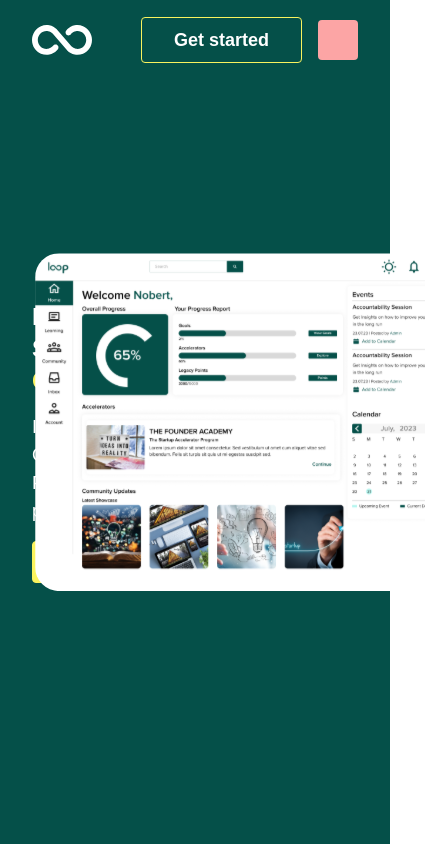
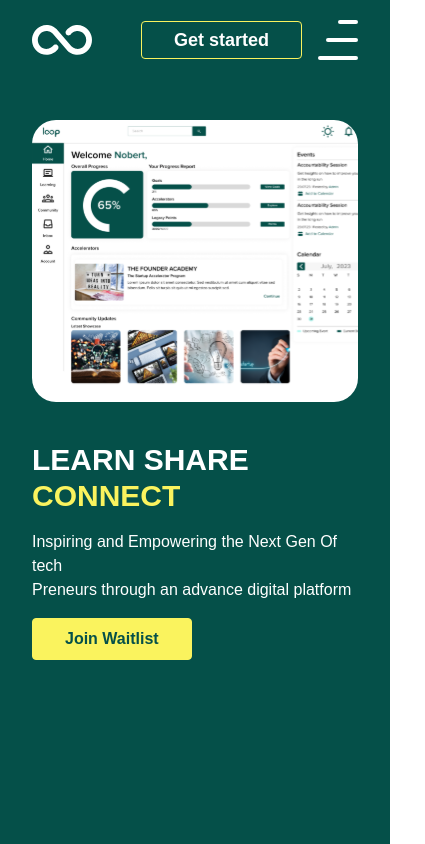
Before and after one commit to code-env/theloop, a Next.js app: page / in a window 390 px wide. Shown: the whole page, 425 px wide, since content can reach past the window. Built offline with nearby package versions, Linux system fonts and the light colour scheme; a web font is replaced by a local one.

Commit message:
making the responsiveness of the website

```diff
--- a/src/components/Hero.tsx
+++ b/src/components/Hero.tsx
@@ -26,13 +26,13 @@ const Hero = () => {
   const onSubmit = async (data: tFormSchema) => {};
 
   return (
-    <div className="hero flex items-center max-w-7xl mx-auto">
+    <div className="hero flex items-center max-w-7xl mx-auto max-sm:flex-col-reverse max-sm:gap-10 max-sm:py-10 max-sm:h-fit">
       <section className="flex flex-col gap-4 mb-10">
-        <h1 className="text-2xl md:text-6xl font-extrabold xl:text-7xl 2xl:text-8xl">
-          LEARN <br /> SHARE <br />{" "}
+        <h1 className="text-2xl md:text-6xl font-extrabold xl:text-7xl 2xl:text-8xl max-sm:text-3xl">
+          LEARN <br className="max-sm:hidden" /> SHARE <br />{" "}
           <span className="text-secondary">CONNECT</span>
         </h1>
-        <p className="text-lg">
+        <p className="text-lg max-sm:text-base">
           Inspiring and Empowering the Next Gen Of tech <br /> Preneurs through
           an advance digital platform
         </p>
@@ -43,7 +43,7 @@ const Hero = () => {
           Join Waitlist
         </button>
       </section>
-      <section className="absolute top-1/2 transform -translate-y-1/2  translate-x-[9%] right-0 ">
+      <section className="absolute top-1/2 md:transform md:-translate-y-1/2  md:translate-x-[9%] md:right-0  max-sm:relative">
         <Image
           alt="theloop dashboard"
           src="/dashboard.svg"
--- a/src/components/Navbar.tsx
+++ b/src/components/Navbar.tsx
@@ -6,11 +6,16 @@ import Image from "next/image";
 import Link from "next/link";
 import { useState } from "react";
 import Logo from "../components/logo";
+import Hamburger from "./ui/hamburger";
 
 const Navbar = () => {
   const routes = useHeaderRoutes();
 
   const [isActive, setIsActive] = useState(false);
+
+  const handleStateChange = () => {
+    setIsActive((prev) => !prev);
+  };
   return (
     <header className="h-20 flex items-center sticky top-0">
       <nav className="w-full flex items-center justify-between">
@@ -22,16 +27,12 @@ const Navbar = () => {
             </li>
           ))}
 
-          <li className="cursor-pointer border border-secondary p-2 px-8 rounded hover:bg-secondary hover:text-primary font-semibold duration-300 transition-all">
+          <li className="cursor-pointer border border-secondary py-2 px-8 rounded hover:bg-secondary hover:text-primary font-semibold duration-300 transition-all max-sm:py-1">
             Get started
           </li>
 
           <div className=""></div>
-          <div className="max-sm:block hidden h-10 w-10 bg-red-300 rounded  flex-col justify-between">
-            <span className="h-1 w-10 bg-black"></span>
-            <span className="h-1 w-10 bg-black"></span>
-            <span className="h-1 w-10 bg-black"></span>
-          </div>
+          <Hamburger isActive={isActive} onClick={handleStateChange} />
         </ul>
       </nav>
     </header>
--- /dev/null
+++ b/src/components/ui/hamburger.tsx
@@ -0,0 +1,37 @@
+import React, { FC } from "react";
+import clsx from "clsx";
+
+interface hamburgerProps {
+  isActive: boolean;
+  onClick: () => void;
+}
+
+const Hamburger: FC<hamburgerProps> = ({ isActive, onClick }) => {
+  console.log(isActive);
+
+  return (
+    <div
+      onClick={onClick}
+      className="md:hidden h-10 w-10 rounded flex flex-col justify-between items-end cursor-pointer"
+    >
+      <div
+        className={clsx(
+          "h-1 transition-all duration-300 w-1/2 bg-white rounded",
+          isActive && "w-10"
+        )}
+      ></div>
+      <div
+        className={clsx(
+          "h-1 transition-all duration-300 w-[80%] bg-white rounded"
+        )}
+      ></div>
+      <div
+        className={clsx(
+          "h-1 transition-all duration-300 w-10 bg-white rounded"
+        )}
+      ></div>
+    </div>
+  );
+};
+
+export default Hamburger;
--- a/src/styles/hero.scss
+++ b/src/styles/hero.scss
@@ -2,4 +2,10 @@
 
 .hero {
   height: calc(100vh - 80px);
+
+  @media not all and (min-width: 640px) {
+    height: fit-content;
+    top: initial;
+    transform: initial;
+  }
 }
```
